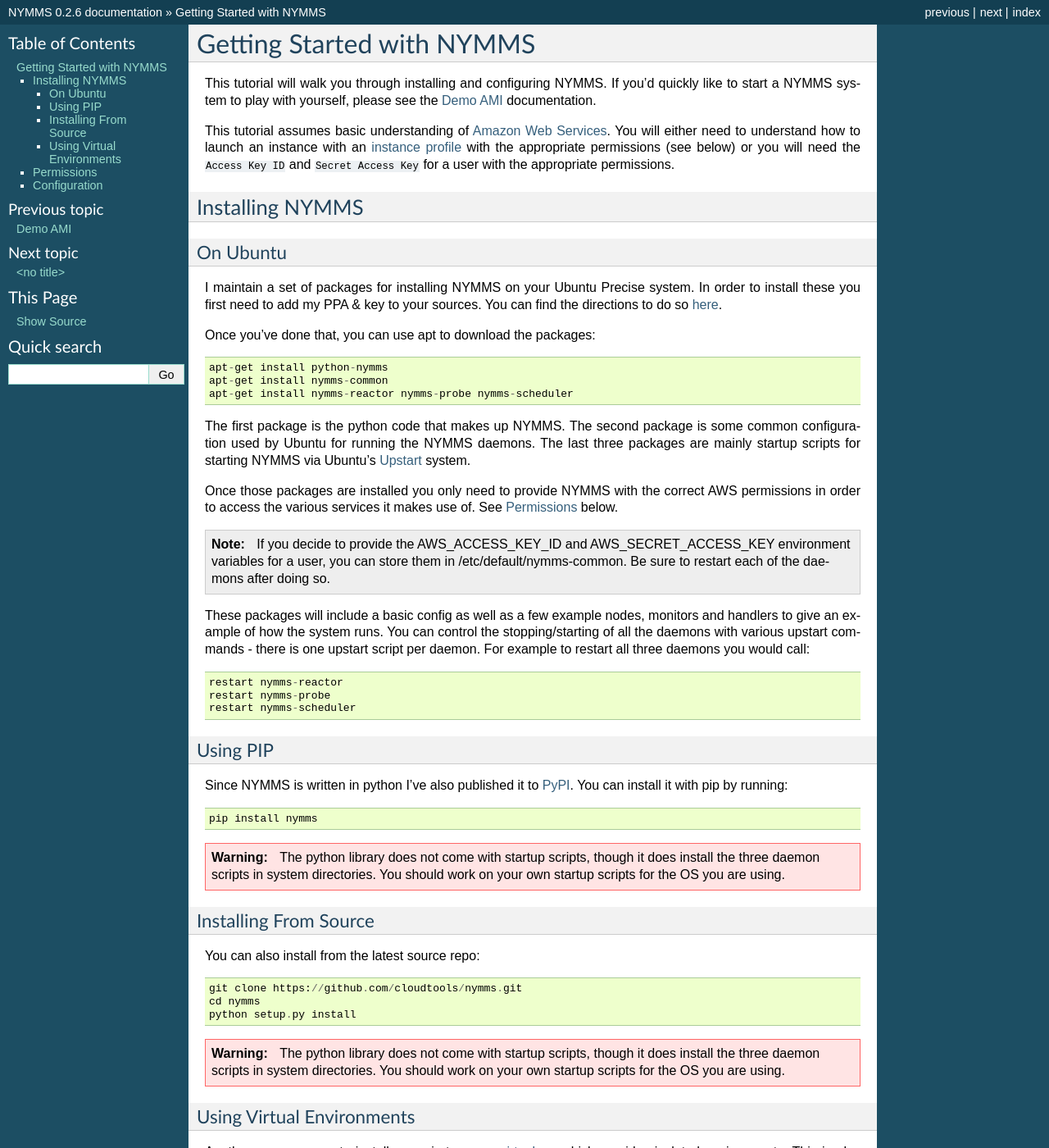
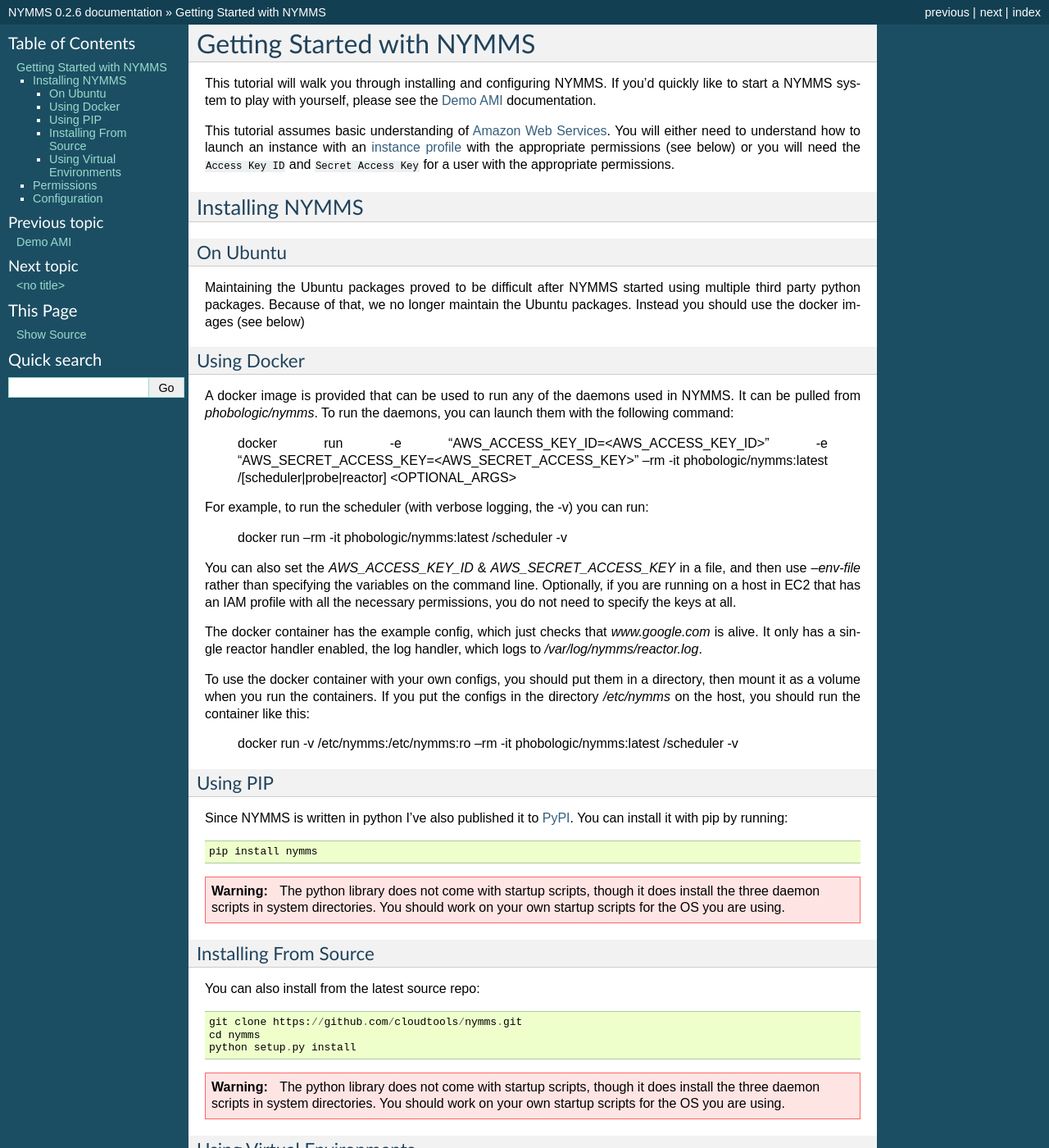
Before and after one commit to cloudtools/nymms, a Sphinx documentation site: the page built from docs/getting_started.rst, in a window 1280 px wide and 1400 px high. Shown: the whole window at 82% size. Built offline with Sphinx 7.4.7, drawn with Linux system fonts in a browser that asks for light colours.

Commit message:
New docker setup & documentation
Does away with the ubuntu packages in favor of a docker image.

Hopefully helps with #35

```diff
--- a/docs/getting_started.rst
+++ b/docs/getting_started.rst
@@ -20,45 +20,39 @@
 On Ubuntu
 =========
 
-I maintain a set of packages for installing NYMMS on your Ubuntu Precise
-system.  In order to install these you first need to add my PPA & key to your
-sources.  You can find the directions to do so
-`here <https://launchpad.net/~loki77/+archive/nymms>`_.
+Maintaining the Ubuntu packages proved to be difficult after NYMMS started
+using multiple third party python packages. Because of that, we no longer
+maintain the Ubuntu packages. Instead you should use the docker images (see
+below)
 
-Once you've done that, you can use apt to download the packages::
+Using Docker
+============
 
-    apt-get install python-nymms
-    apt-get install nymms-common
-    apt-get install nymms-reactor nymms-probe nymms-scheduler
+A docker image is provided that can be used to run any of the daemons used in
+NYMMS. It can be pulled from `phobologic/nymms`. To run the daemons, you can
+launch them with the following command:
 
-The first package is the python code that makes up NYMMS.  The second package
-is some common configuration used by Ubuntu for running the NYMMS daemons.  The
-last three packages are mainly startup scripts for starting NYMMS via Ubuntu's
-`Upstart`_ system.
+  docker run -e "AWS_ACCESS_KEY_ID=<AWS_ACCESS_KEY_ID>" -e "AWS_SECRET_ACCESS_KEY=<AWS_SECRET_ACCESS_KEY>" --rm -it phobologic/nymms:latest /[scheduler|probe|reactor] <OPTIONAL_ARGS>
 
-Once those packages are installed you only need to provide NYMMS with the
-correct AWS permissions in order to access the various services it makes use
-of.  See `Permissions`_ below.
+For example, to run the scheduler (with verbose logging, the -v) you can run:
 
-.. note::
+  docker run --rm -it phobologic/nymms:latest /scheduler -v
 
-    If you decide to provide the AWS_ACCESS_KEY_ID and AWS_SECRET_ACCESS_KEY
-    environment variables for a user, you can store them in
-    /etc/default/nymms-common.  Be sure to restart each of the daemons after
-    doing so.
+You can also set the `AWS_ACCESS_KEY_ID` & `AWS_SECRET_ACCESS_KEY` in a file,
+and then use `--env-file` rather than specifying the variables on the command
+line. Optionally, if you are running on a host in EC2 that has an IAM profile
+with all the necessary permissions, you do not need to specify the keys at all.
 
-These packages will include a basic config as well as a few example nodes,
-monitors and handlers to give an example of how the system runs.  You can
-control the stopping/starting of all the daemons with various upstart
-commands - there is one upstart script per daemon.  For example to restart all
-three daemons you would call::
+The docker container has the example config, which just checks that
+`www.google.com` is alive. It only has a single reactor handler enabled, the
+log handler, which logs to `/var/log/nymms/reactor.log`.
 
-    restart nymms-reactor
-    restart nymms-probe
-    restart nymms-scheduler
+To use the docker container with your own configs, you should put them in a
+directory, then mount it as a volume when you run the containers. If you put
+the configs in the directory `/etc/nymms` on the host, you should run the
+container like this:
 
-.. _`Upstart`: http://upstart.ubuntu.com/cookbook/
-
+  docker run -v /etc/nymms:/etc/nymms:ro --rm -it phobologic/nymms:latest /scheduler -v
 
 Using PIP
 =========
```
Also changed, not shown: README.rst (+18 -0 lines), 11 other files.
